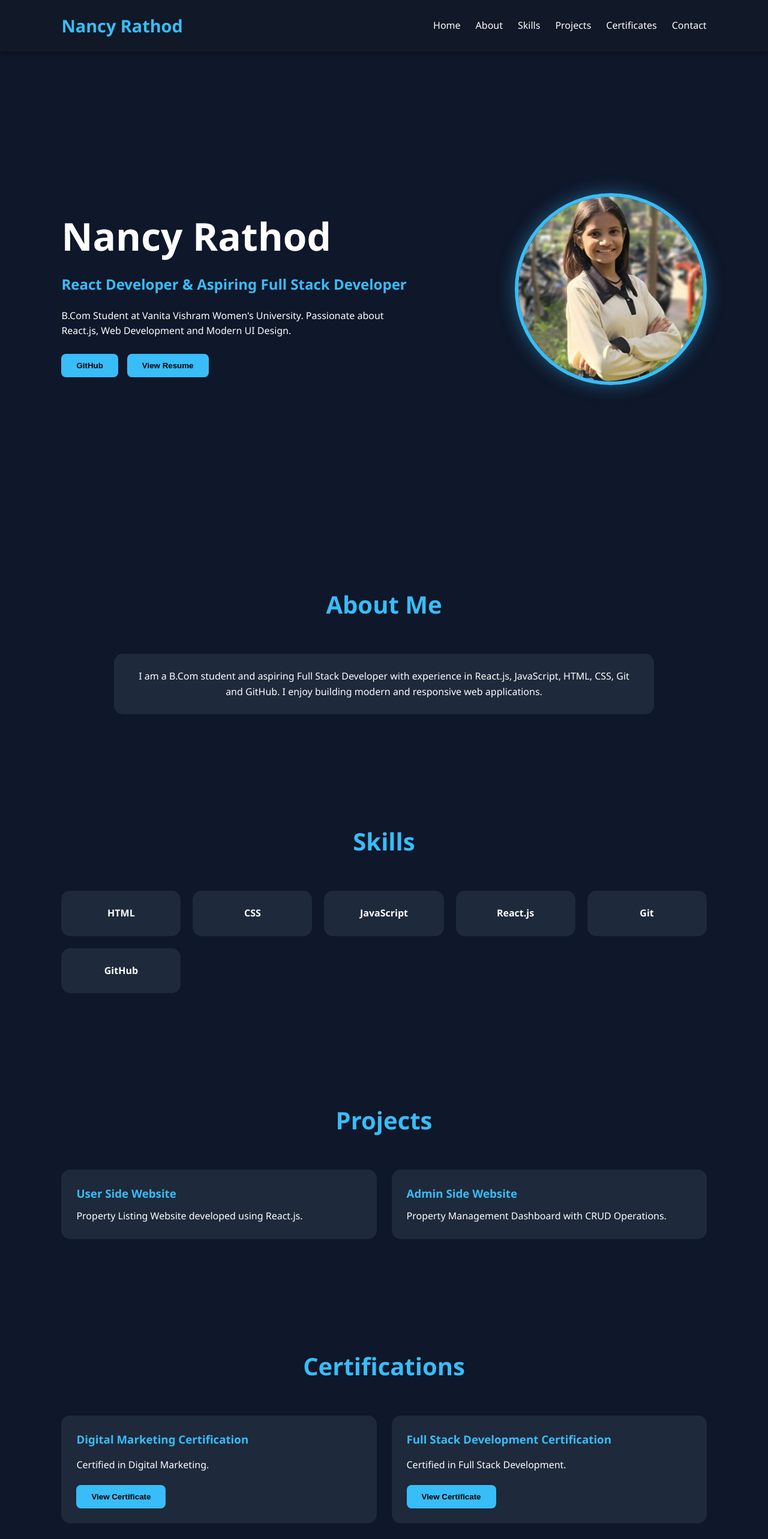
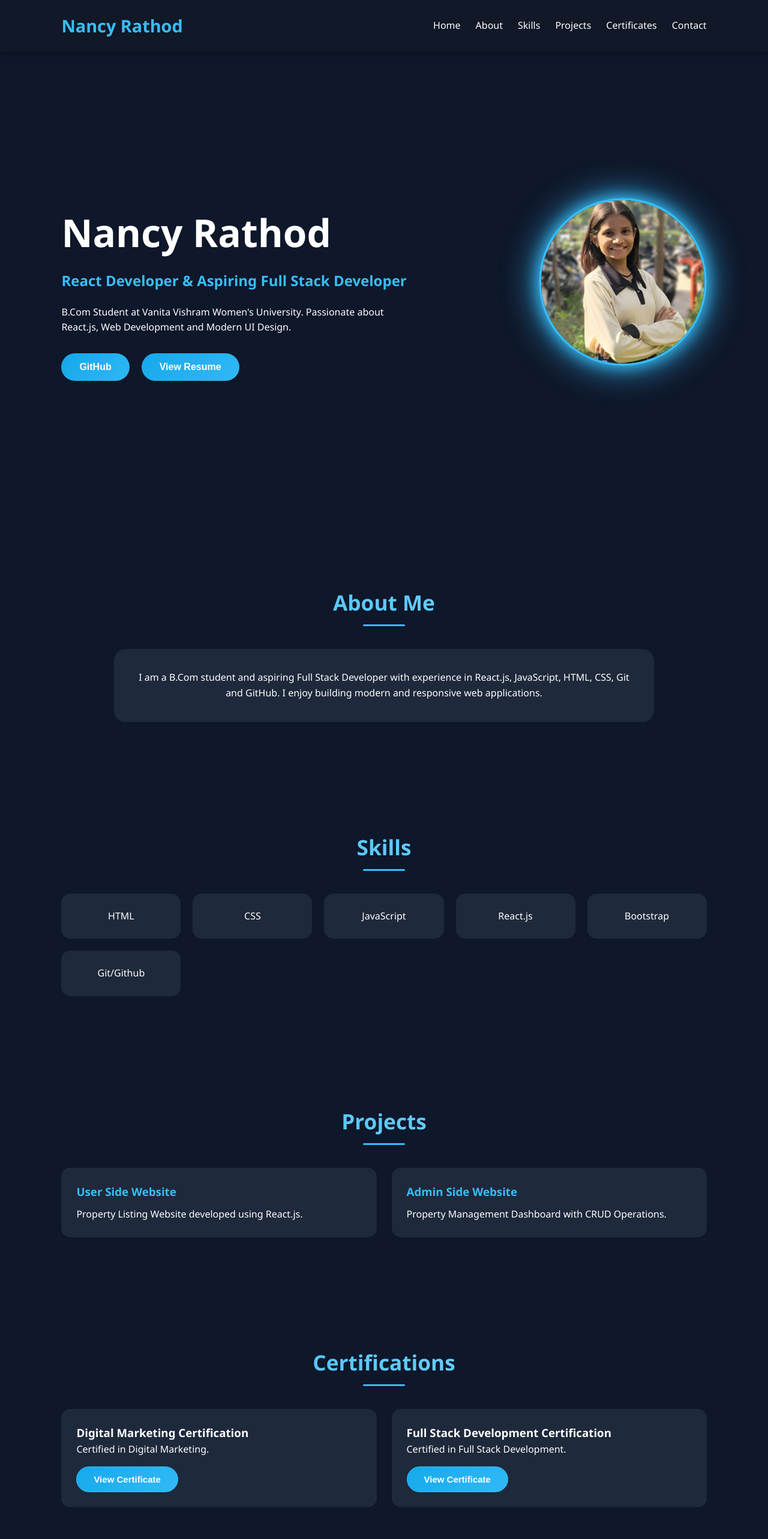
Before and after one commit to nancyrathod16-pixel/Portfolio, a React app: page / in a window 1280 px wide. Shown: the top 2566 px of the page at 60% size. Built offline with nearby package versions, Linux system fonts and the light colour scheme; the HTML template or start-up script is replaced by a standard one.

Commit message:
Updated portfolio design

```diff
--- a/src/App.jsx
+++ b/src/App.jsx
@@ -6,10 +6,14 @@ import Projects from "./components/Projects";
 import Certificates from "./components/Certificates";
 import Contact from "./components/Contact";
 import Footer from "./components/Footer";
+import CursorParticles from "./components/CursorParticles";
 
 function App() {
   return (
     <>
+
+      <CursorParticles />
+
       <Navbar />
 
       <Hero />
--- a/src/components/About.jsx
+++ b/src/components/About.jsx
@@ -3,7 +3,7 @@ function About() {
     <section id="about">
       <h2 className="section-title">About Me</h2>
 
-      <div className="card">
+      <div className="about-card">
         <p>
           I am a B.Com student and aspiring Full Stack Developer with
           experience in React.js, JavaScript, HTML, CSS, Git and GitHub.
--- /dev/null
+++ b/src/components/CursorParticles.jsx
@@ -0,0 +1,72 @@
+import { useEffect } from "react";
+
+function CursorParticles() {
+  useEffect(() => {
+    const canvas = document.createElement("canvas");
+    document.body.appendChild(canvas);
+
+    canvas.style.position = "fixed";
+    canvas.style.top = "0";
+    canvas.style.left = "0";
+    canvas.style.pointerEvents = "none";
+    canvas.style.zIndex = "9999";
+
+    const ctx = canvas.getContext("2d");
+
+    let particles = [];
+
+    const resize = () => {
+      canvas.width = window.innerWidth;
+      canvas.height = window.innerHeight;
+    };
+
+    resize();
+    window.addEventListener("resize", resize);
+
+    window.addEventListener("mousemove", (e) => {
+      for (let i = 0; i < 3; i++) {
+        particles.push({
+          x: e.clientX,
+          y: e.clientY,
+          size: Math.random() * 6 + 2,
+          speedX: (Math.random() - 0.5) * 2,
+          speedY: (Math.random() - 0.5) * 2,
+          life: 50,
+        });
+      }
+    });
+
+    function animate() {
+      ctx.clearRect(0, 0, canvas.width, canvas.height);
+
+      particles.forEach((p, index) => {
+        p.x += p.speedX;
+        p.y += p.speedY;
+        p.life--;
+
+        ctx.beginPath();
+        ctx.arc(p.x, p.y, p.size, 0, Math.PI * 2);
+        ctx.fillStyle = "#38bdf8";
+        ctx.shadowBlur = 15;
+        ctx.shadowColor = "#38bdf8";
+        ctx.fill();
+
+        if (p.life <= 0) {
+          particles.splice(index, 1);
+        }
+      });
+
+      requestAnimationFrame(animate);
+    }
+
+    animate();
+
+    return () => {
+      document.body.removeChild(canvas);
+    };
+  }, []);
+
+  return null;
+}
+
+export default CursorParticles;
--- a/src/components/Hero.jsx
+++ b/src/components/Hero.jsx
@@ -18,19 +18,27 @@ function Hero() {
   <a
     href="https://github.com/nancyrathod16-pixel"
     target="_blank"
+    rel="noreferrer"
   >
     <button>GitHub</button>
   </a>
 
-            <a href="/resume.pdf" target="_blank" rel="noreferrer">
+  <a
+    href="/resume.pdf"
+    target="_blank"
+    rel="noreferrer"
+  >
     <button>View Resume</button>
   </a>
-
 </div>
         </div>
 
        <div className="hero-image">
-          <img src={profile} alt="Nancy Rathod" />
+  <img
+    src={profile}
+    alt="Nancy Rathod"
+    className="profile-img"
+  />
 </div>
       </div>
     </section>
--- a/src/components/Skills.jsx
+++ b/src/components/Skills.jsx
@@ -8,8 +8,9 @@ function Skills() {
         <div className="skill-card">CSS</div>
         <div className="skill-card">JavaScript</div>
         <div className="skill-card">React.js</div>
-        <div className="skill-card">Git</div>
-        <div className="skill-card">GitHub</div>
+        <div className="skill-card">Bootstrap</div>
+        <div className="skill-card">Git/Github</div>
+
       </div>
     </section>
   );
--- a/src/index.css
+++ b/src/index.css
@@ -1,7 +1,13 @@
-*{
-  margin:0;
-  padding:0;
-  box-sizing:border-box;
+html,
+body {
+  overflow-x: hidden;
+  max-width: 100%;
+}
+
+* {
+  margin: 0;
+  padding: 0;
+  box-sizing: border-box;
 }
 
 html{
@@ -15,7 +21,22 @@ body{
   line-height:1.6;
 }
 
-/* Navbar */
+/* =========================
+   PARTICLES BACKGROUND
+========================= */
+#tsparticles {
+  position: fixed;
+  top: 0;
+  left: 0;
+  width: 100%;
+  height: 100%;
+  z-index: -1;
+  overflow: hidden;
+  pointer-events: none;
+}
+/* =========================
+   NAVBAR
+========================= */
 
 .navbar{
   position:sticky;
@@ -26,7 +47,8 @@ body{
   align-items:center;
   padding:20px 8%;
   background:#111827;
-  box-shadow:0 2px 10px rgba(0,0,0,0.4);
+  backdrop-filter:blur(10px);
+  box-shadow:0 2px 15px rgba(0,0,0,.4);
 }
 
 .logo{
@@ -42,9 +64,8 @@ body{
 }
 
 .nav-links a{
+  color:white;
   text-decoration:none;
-  color:#fff;
-  font-weight:500;
   transition:.3s;
 }
 
@@ -52,20 +73,57 @@ body{
   color:#38bdf8;
 }
 
-/* Section */
+/* =========================
+   SECTIONS
+========================= */
 
 section{
   padding:90px 8%;
 }
 
 .section-title{
+  font-size:2.2rem;
   text-align:center;
-  font-size:2.5rem;
+  font-weight:700;
   margin-bottom:50px;
-  color:#38bdf8;
+  position:relative;
+
+  background:linear-gradient(
+    90deg,
+    #38bdf8,
+    #7dd3fc,
+    #38bdf8
+  );
+
+  background-size:200% auto;
+
+  -webkit-background-clip:text;
+  -webkit-text-fill-color:transparent;
+
+  animation:titleGlow 3s linear infinite;
 }
 
-/* Hero */
+@keyframes titleGlow{
+  to{
+    background-position:200% center;
+  }
+}
+
+.section-title::after{
+  content:"";
+  position:absolute;
+  bottom:-10px;
+  left:50%;
+  transform:translateX(-50%);
+  width:80px;
+  height:3px;
+  background:#38bdf8;
+  border-radius:10px;
+}
+
+/* =========================
+   HERO
+========================= */
 
 .hero{
   min-height:100vh;
@@ -78,7 +136,12 @@ section{
   display:flex;
   justify-content:space-between;
   align-items:center;
-  gap:60px;
+  gap:40px;
+  flex-wrap:wrap;
+}
+
+.hero-text{
+  flex:1;
 }
 
 .hero-text h1{
@@ -93,71 +156,172 @@ section{
 
 .hero-text p{
   max-width:600px;
-  margin-bottom:25px;
+  margin-bottom:30px;
 }
 
-.hero-image img{
-  width:320px;
-  height:320px;
+/* =========================
+   PROFILE IMAGE
+========================= */
+
+.profile-img{
+  width:280px;
+  height:280px;
   object-fit:cover;
   border-radius:50%;
-  border:6px solid #38bdf8;
-  box-shadow:0 0 30px rgba(56,189,248,.4);
+  border:4px solid #38bdf8;
+
+  box-shadow:
+    0 0 20px #38bdf8,
+    0 0 40px #38bdf8,
+    0 0 80px rgba(56,189,248,.5);
+
+  transition:.4s;
+
+  animation:
+    floating 4s ease-in-out infinite,
+    glowRing 2s ease-in-out infinite alternate;
 }
+
+.profile-img:hover{
+  transform:scale(1.08);
+
+  box-shadow:
+    0 0 30px #38bdf8,
+    0 0 60px #38bdf8,
+    0 0 120px #38bdf8;
+}
+
+@keyframes floating{
+  0%,100%{
+    transform:translateY(0);
+  }
+
+  50%{
+    transform:translateY(-12px);
+  }
+}
+
+@keyframes glowRing{
+  from{
+    box-shadow:
+      0 0 15px #38bdf8,
+      0 0 30px #38bdf8;
+  }
+
+  to{
+    box-shadow:
+      0 0 25px #38bdf8,
+      0 0 60px #38bdf8;
+  }
+}
+
+/* =========================
+   HERO BUTTONS
+========================= */
 
 .hero-buttons{
   display:flex;
-  gap:15px;
+  gap:20px;
   flex-wrap:wrap;
 }
 
-/* Buttons */
+.hero-buttons button{
+  position:relative;
+  overflow:hidden;
 
-button{
-  background:#38bdf8;
-  color:#000;
+  padding:14px 30px;
   border:none;
-  padding:12px 25px;
-  border-radius:8px;
+  border-radius:50px;
+
+  color:white;
+  font-size:16px;
   font-weight:600;
+
   cursor:pointer;
-  transition:.3s;
+
+  background:linear-gradient(
+    135deg,
+    #38bdf8,
+    #0ea5e9,
+    #38bdf8
+  );
+
+  background-size:300% 300%;
+
+  animation:gradientMove 4s ease infinite;
+
+  transition:.4s;
 }
 
-button:hover{
-  transform:translateY(-3px);
+.hero-buttons button:hover{
+  transform:translateY(-5px);
+
+  box-shadow:
+    0 0 15px #38bdf8,
+    0 0 30px #38bdf8,
+    0 0 60px rgba(56,189,248,.7);
 }
 
-/* Cards */
-
-.card,
-.project-card,
-.skill-card,
-.certificate-card,
-.contact-card{
-  background:#1e293b;
-  border-radius:15px;
-  padding:25px;
-  transition:.3s;
+.hero-buttons button::before{
+  content:"";
+  position:absolute;
+  top:0;
+  left:-120%;
+  width:50%;
+  height:100%;
+  background:rgba(255,255,255,.4);
+  transform:skewX(-25deg);
 }
 
-.card:hover,
-.project-card:hover,
-.skill-card:hover,
-.certificate-card:hover,
-.contact-card:hover{
-  transform:translateY(-8px);
+.hero-buttons button:hover::before{
+  animation:shine .8s ease;
 }
 
-/* About */
+@keyframes shine{
+  100%{
+    left:180%;
+  }
+}
 
-#about .card{
+@keyframes gradientMove{
+  0%{
+    background-position:0% 50%;
+  }
+
+  50%{
+    background-position:100% 50%;
+  }
+
+  100%{
+    background-position:0% 50%;
+  }
+}
+
+/* =========================
+   ABOUT CARD
+========================= */
+
+.about-card{
   max-width:900px;
   margin:auto;
+  background:#1e293b;
+  padding:35px;
+  border-radius:20px;
   text-align:center;
+  transition:.4s;
 }
 
-/* Skills */
+.about-card:hover{
+  transform:translateY(-10px);
+
+  box-shadow:
+    0 0 20px rgba(56,189,248,.4),
+    0 0 40px rgba(56,189,248,.2);
+}
+
+/* =========================
+   SKILLS
+========================= */
 
 .skills-grid{
   display:grid;
@@ -166,11 +330,21 @@ button:hover{
 }
 
 .skill-card{
+  background:#1e293b;
+  padding:25px;
+  border-radius:15px;
   text-align:center;
-  font-weight:600;
+  transition:.4s;
 }
 
-/* Projects */
+.skill-card:hover{
+  transform:translateY(-10px);
+  box-shadow:0 0 30px rgba(56,189,248,.5);
+}
+
+/* =========================
+   PROJECTS
+========================= */
 
 .project-grid{
   display:grid;
@@ -178,12 +352,26 @@ button:hover{
   gap:25px;
 }
 
+.project-card{
+  background:#1e293b;
+  padding:25px;
+  border-radius:15px;
+  transition:.4s;
+}
+
+.project-card:hover{
+  transform:translateY(-10px);
+  box-shadow:0 0 30px rgba(56,189,248,.5);
+}
+
 .project-card h3{
   color:#38bdf8;
   margin-bottom:10px;
 }
 
-/* Certificates */
+/* =========================
+   CERTIFICATES
+========================= */
 
 .certificate-grid{
   display:grid;
@@ -191,25 +379,47 @@ button:hover{
   gap:25px;
 }
 
-.certificate-card h3{
-  color:#38bdf8;
-  margin-bottom:15px;
+.certificate-card{
+  background:#1e293b;
+  padding:25px;
+  border-radius:15px;
+  transition:.4s;
 }
 
-.certificate-card p{
-  margin-bottom:20px;
+.certificate-card:hover{
+  transform:translateY(-10px);
+  box-shadow:0 0 30px rgba(56,189,248,.5);
 }
 
-/* Contact */
+.certificate-card button{
+  margin-top:15px;
+}
+
+/* =========================
+   CONTACT
+========================= */
 
 .contact-container{
-  display:grid;
-  grid-template-columns:repeat(auto-fit,minmax(280px,1fr));
+  display:flex;
+  justify-content:center;
   gap:25px;
+  flex-wrap:wrap;
 }
 
 .contact-card{
+  width:300px;
+  background:#1e293b;
+  padding:25px;
+  border-radius:15px;
   text-align:center;
+  transition:.4s;
+}
+
+.contact-card:hover{
+  transform:translateY(-10px);
+  box-shadow:
+    0 0 15px rgba(56,189,248,.4),
+    0 0 30px rgba(56,189,248,.3);
 }
 
 .contact-card h3{
@@ -222,24 +432,49 @@ button:hover{
   text-decoration:none;
 }
 
-.contact-card a:hover{
+/* =========================
+   FOOTER
+========================= */
+
+.footer{
+  margin-top:80px;
+  text-align:center;
+  padding:25px;
+  background:#1e293b;
+  position:relative;
+}
+
+.footer::before{
+  content:"";
+  position:absolute;
+  top:0;
+  left:-100%;
+  width:100%;
+  height:2px;
+
+  background:linear-gradient(
+    90deg,
+    transparent,
+    #38bdf8,
+    transparent
+  );
+
+  animation:footerGlow 4s linear infinite;
+}
+
+@keyframes footerGlow{
+  100%{
+    left:100%;
+  }
+}
+
+.footer:hover{
   color:#38bdf8;
 }
 
-/* Footer */
-
-footer{
-  background:#111827;
-  text-align:center;
-  padding:25px;
-  margin-top:50px;
-}
-
-footer p{
-  color:#94a3b8;
-}
-
-/* Mobile */
+/* =========================
+   MOBILE
+========================= */
 
 @media(max-width:768px){
 
@@ -256,22 +491,154 @@ footer p{
   .hero-content{
     flex-direction:column-reverse;
     text-align:center;
+    gap:40px;
+  }
+
+  .hero-buttons{
+    justify-content:center;
   }
 
   .hero-text h1{
-    font-size:2.7rem;
+    font-size:2.8rem;
   }
 
-  .hero-image img{
-    width:240px;
-    height:240px;
+  .profile-img{
+    width:230px;
+    height:230px;
+  }
+
+  .section-title{
+    font-size:1.8rem;
   }
 
   section{
     padding:70px 20px;
   }
+}
+.certificate-card button {
+  position: relative;
+  overflow: hidden;
 
-  .section-title{
-    font-size:2rem;
+  margin-top: 15px;
+  padding: 12px 28px;
+
+  border: 1px solid #38bdf8;
+  border-radius: 50px;
+
+  background: linear-gradient(
+    135deg,
+    #38bdf8,
+    #0ea5e9,
+    #38bdf8
+  );
+
+  background-size: 300% 300%;
+
+  color: white;
+  font-size: 15px;
+  font-weight: 600;
+
+  cursor: pointer;
+  transition: all 0.4s ease;
+
+  animation: gradientMove 4s ease infinite;
+}
+
+.certificate-card button:hover {
+  transform: translateY(-5px) scale(1.05);
+
+  box-shadow:
+    0 0 15px #38bdf8,
+    0 0 30px #38bdf8,
+    0 0 60px rgba(56, 189, 248, 0.6);
+}
+
+.certificate-card button::before {
+  content: "";
+  position: absolute;
+  top: 0;
+  left: -120%;
+  width: 50%;
+  height: 100%;
+  background: rgba(255,255,255,0.4);
+  transform: skewX(-25deg);
+}
+
+.certificate-card button:hover::before {
+  animation: shine 0.8s ease;
+}
+
+@keyframes shine {
+  100% {
+    left: 180%;
   }
 }
+
+@keyframes gradientMove {
+  0% {
+    background-position: 0% 50%;
+  }
+  50% {
+    background-position: 100% 50%;
+  }
+  100% {
+    background-position: 0% 50%;
+  }
+}
+.section-title {
+  font-size: 2.2rem;
+  font-weight: 700;
+  text-align: center;
+  position: relative;
+  display: block;
+  margin-bottom: 50px;
+
+  background: linear-gradient(
+    90deg,
+    #38bdf8,
+    #7dd3fc,
+    #38bdf8
+  );
+
+  background-size: 200% auto;
+
+  -webkit-background-clip: text;
+  -webkit-text-fill-color: transparent;
+
+  animation: titleGlow 3s linear infinite;
+}
+
+@keyframes titleGlow {
+  to {
+    background-position: 200% center;
+  }
+}
+
+/* Animated Underline */
+.section-title::after {
+  content: "";
+  position: absolute;
+
+  left: 50%;
+  bottom: -12px;
+
+  transform: translateX(-50%);
+
+  width: 70px;
+  height: 3px;
+
+  border-radius: 10px;
+
+  background: #38bdf8;
+
+  transition: all 0.4s ease;
+}
+
+/* Hover Effect */
+.section-title:hover::after {
+  width: 140px;
+
+  box-shadow:
+    0 0 10px #38bdf8,
+    0 0 20px #38bdf8;
+}
```
Also changed, not shown: package.json (+7 -1 lines), 1 other file (tests, documents, lock files or other folders). Lines whose indentation alone changed are shown as unchanged.
